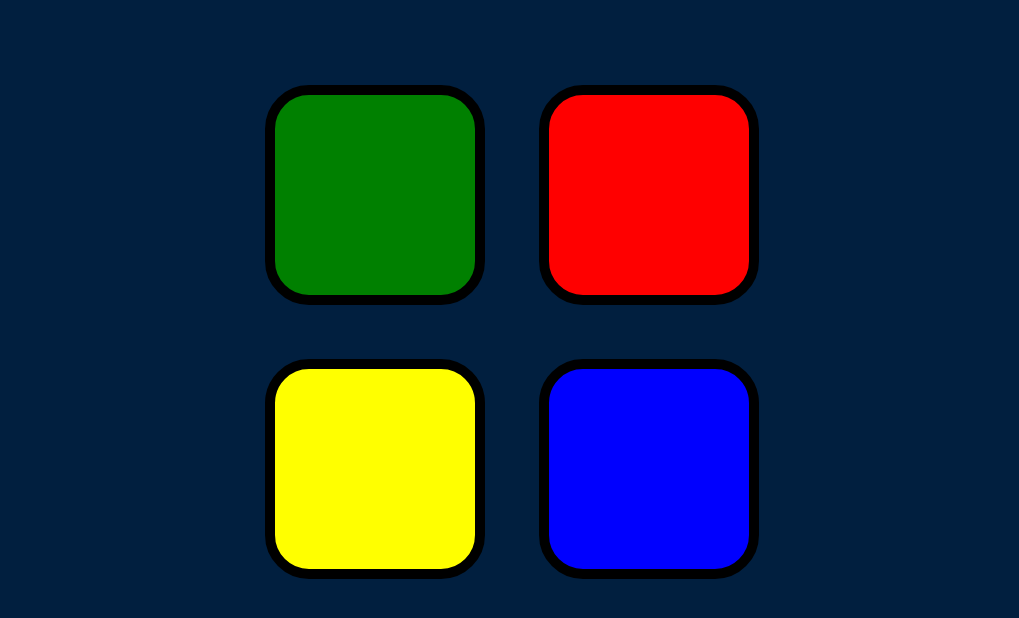
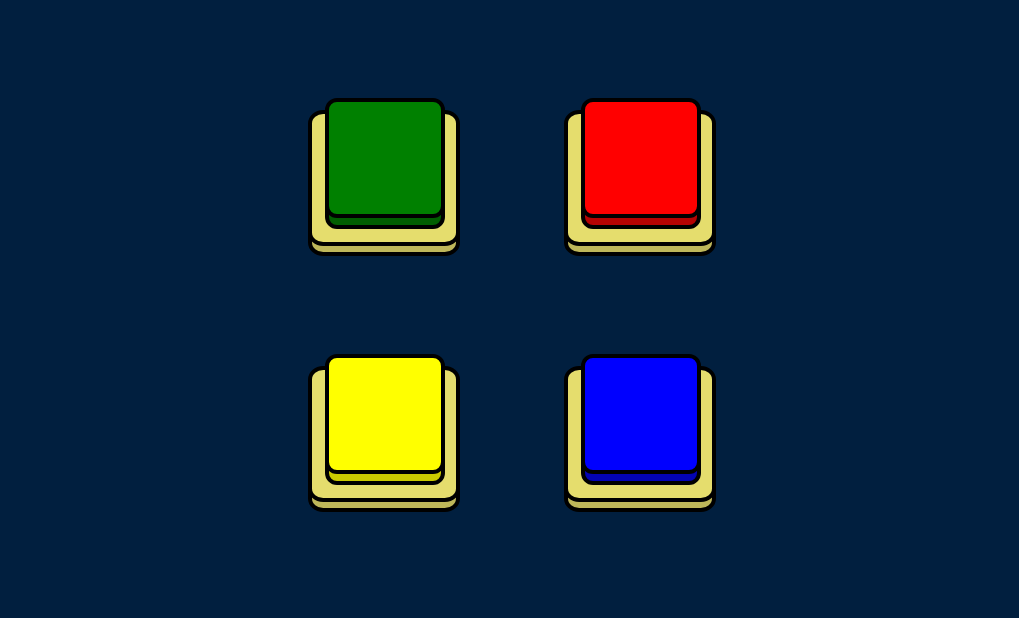
Before and after one commit to Rahul0x12/Simon_Game, a plain HTML site: page index.html in a window 1280 px wide. Shown: the part 114-732 px from the top of the page, without its empty margins (128-1147 px from the left). Drawn offline with nearby package versions, Linux system fonts and the light colour scheme.

Commit message:
update buttons

```diff
--- a/index.html
+++ b/index.html
@@ -11,24 +11,38 @@
 <body>
   <h1 id="level-title">Press A Key to Start</h1>
   <div class="container">
-    <div lass="row">
+    <div class="row">
 
-      <div type="button" id="green" class="btn green">
-
+      <div class="btn-container">
+        <div class="btn-frame frame-low"></div>
+        <div class="btn-frame"></div>
+        <div id="btn-low-green" class="btn-click btn-low"></div>
+        <div type="button" id="green" class="btn green btn-click"></div>
       </div>
 
-      <div type="button" id="red" class="btn red">
+      <div class="btn-container">
+        <div class="btn-frame frame-low"></div>
+        <div class="btn-frame"></div>
+        <div id="btn-low-red" class="btn-click btn-low"></div>
+        <div type="button" id="red" class="btn red btn-click"></div>
+      </div>
 
-      </div>
     </div>
 
     <div class="row">
 
-      <div type="button" id="yellow" class="btn yellow">
+      <div class="btn-container">
+        <div class="btn-frame frame-low"></div>
+        <div class="btn-frame"></div>
+        <div id="btn-low-yellow" class="btn-click btn-low"></div>
+        <div type="button" id="yellow" class="btn yellow btn-click"></div>
+      </div>
 
-      </div>
-      <div type="button" id="blue" class="btn blue">
-
+      <div class="btn-container">
+        <div class="btn-frame frame-low"></div>
+        <div class="btn-frame"></div>
+        <div id="btn-low-blue" class="btn-click btn-low"></div>
+        <div type="button" id="blue" class="btn blue btn-click"></div>
       </div>
 
     </div>
--- a/index.js
+++ b/index.js
@@ -1,6 +1,7 @@
 var gameColor  = ["green","red","yellow","blue"];
 var colorPattern = [];
 var gamePattern = [];
+var press;
 
 $(document).on("keypress",randomColorGenerator);
 
@@ -21,11 +22,12 @@ function randomColorGenerator(){
 
 $(".btn").on("click",function(event){
     var color = event.target.id;
+    press = color+"-pressed pressed";
     gamePattern.push(color);
-    $("#"+color).addClass("pressed");
+    $("#"+color).addClass(press);
     colorSound(color);
     setTimeout(function(){
-        $("#"+color).removeClass("pressed");
+        $("#"+color).removeClass(press);
     },100);
 
     checkAnswer(gamePattern.length-1)
--- a/styles.css
+++ b/styles.css
@@ -14,16 +14,89 @@ body {
   display: block;
   width: 50%;
   margin: auto;
-
 }
 
-.btn {
-  margin: 25px;
+.btn-container{
+  margin: 30px;
+  height: 12rem;
+  position: relative;
+  width: 12rem;
   display: inline-block;
-  height: 200px;
-  width: 200px;
-  border: 10px solid black;
-  border-radius: 20%;
+}
+
+.btn-frame{
+  border-radius: 10%;
+  margin: 20px;
+  background-color: rgb(229, 221, 109);
+  position: absolute;
+  height: 8rem;
+  width: 9rem;
+  border: solid 4px black;
+}
+
+.frame-low{
+  margin-top: 30px;
+  background-color: rgb(190, 183, 90);
+}
+
+.btn-click{
+  border-radius: 10%;
+  top: 8px;
+  left: 37px;
+  position: absolute;
+  height: 7rem;
+  width: 7rem;
+  border: solid 4px black;
+}
+
+.btn-low{
+  border-radius: 10%;
+  top: 19px;
+}
+
+
+.red {
+  background-color: red;
+}
+#btn-low-red{
+  background-color: rgb(181, 3, 3);
+}
+.red-pressed{
+  background-color: rgb(255, 54, 54);
+  box-shadow: 0 0 50px 20px rgb(255, 100, 100);
+}
+
+.green {
+  background-color: green;
+}
+#btn-low-green{
+  background-color: rgb(1, 94, 1);
+}
+.green-pressed{
+  background-color: rgb(0, 255, 0);
+  box-shadow: 0 0 50px 20px rgb(80, 255, 80);
+}
+
+.blue {
+  background-color: blue;
+}
+#btn-low-blue{
+  background-color: rgb(3, 3, 180);
+}
+.blue-pressed{
+  background-color: rgb(75, 75, 255);
+  box-shadow: 0 0 50px 20px rgb(88, 88, 255);
+}
+
+.yellow {
+  background-color: yellow;
+}
+#btn-low-yellow{
+  background-color: rgb(202, 202, 0);
+}
+.yellow-pressed{
+  background-color: rgb(255, 255, 88);
+  box-shadow: 0 0 50px 20px rgb(255, 255, 95);
 }
 
 .game-over {
@@ -31,23 +104,6 @@ body {
   opacity: 0.8;
 }
 
-.red {
-  background-color: red;
+.pressed {
+  top: 19px;
 }
-
-.green {
-  background-color: green;
-}
-
-.blue {
-  background-color: blue;
-}
-
-.yellow {
-  background-color: yellow;
-}
-
-.pressed {
-  box-shadow: 0 0 20px white;
-  background-color: grey;
-}
```
Also changed, not shown: 1 other file.
